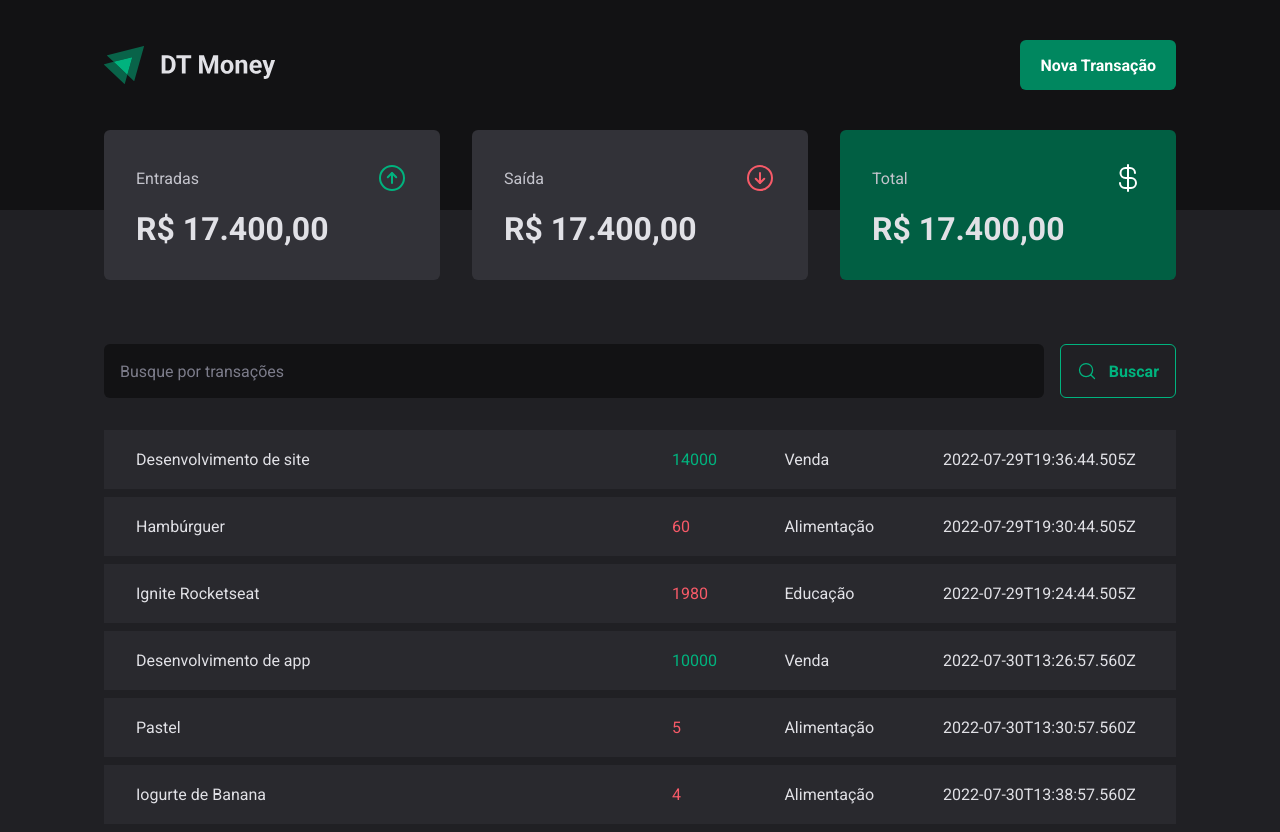
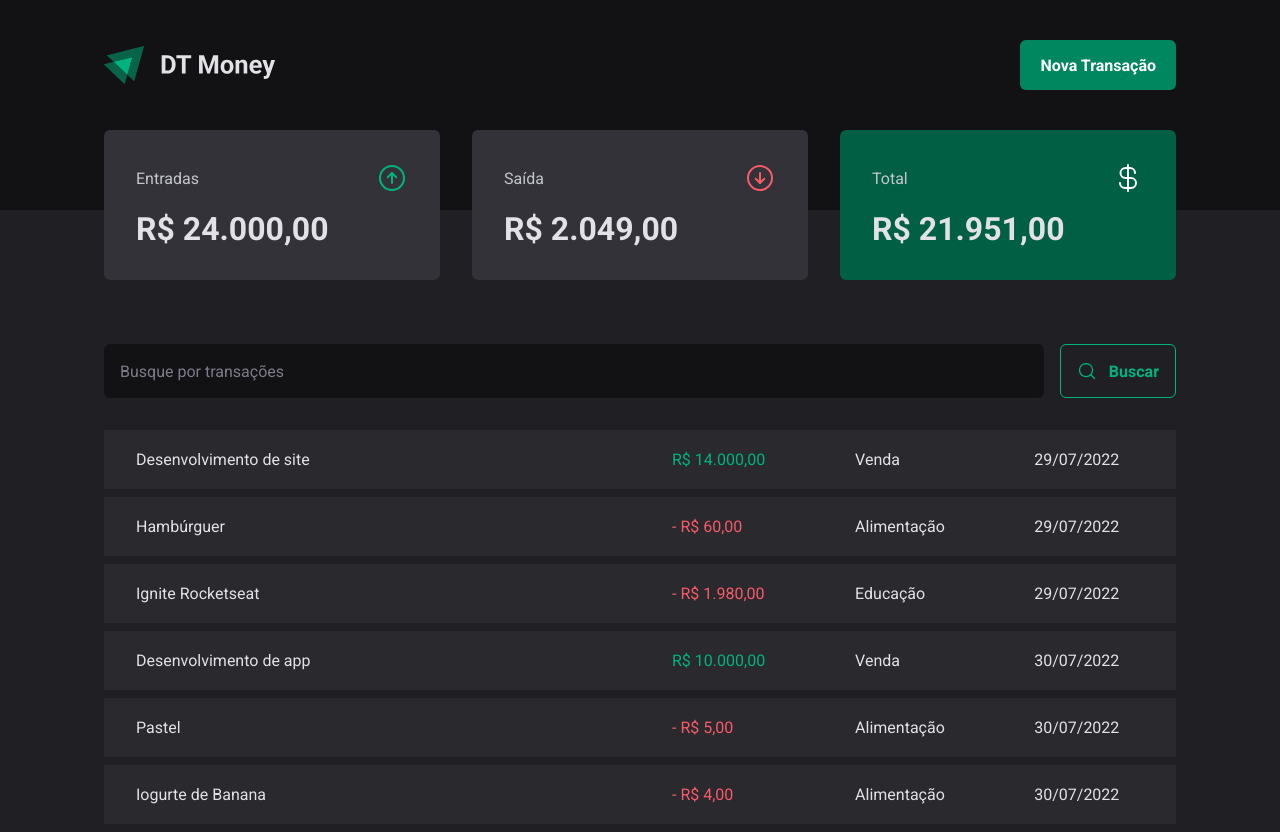
Before and after one commit to raphaelc484/03-DT-Money, a React (Vite) app: page / in a window 1280 px wide. Built offline with nearby package versions, Linux system fonts and the light colour scheme; data requests are answered from the project's data file.

Commit message:
add de calculadora de valores e hooks

```diff
--- a/src/App.tsx
+++ b/src/App.tsx
@@ -1,4 +1,5 @@
 import { ThemeProvider } from "styled-components";
+import { TransactionsProvicder } from "./contexts/TransactionsContext";
 import { Transaction } from "./pages/Transactions";
 import { GlobalStyle } from "./styles/global";
 import { defaultTheme } from "./styles/themes/default";
@@ -7,7 +8,9 @@
   return (
     <ThemeProvider theme={defaultTheme}>
       <GlobalStyle />
-      <Transaction />
+      <TransactionsProvicder>
+        <Transaction />
+      </TransactionsProvicder>
     </ThemeProvider>
   );
 }
--- a/src/components/Summary/index.tsx
+++ b/src/components/Summary/index.tsx
@@ -1,7 +1,13 @@
 import { SummaryCard, SummaryContainer } from "./styles";
 import { ArrowCircleDown, ArrowCircleUp, CurrencyDollar } from "phosphor-react";
+import { useContext } from "react";
+import { TransactionContext } from "../../contexts/TransactionsContext";
+import { priceFormatter } from "../../utils/formatter";
+import { useSummary } from "../../hooks/useSummary";
 
 export function Summary() {
+  const summary = useSummary();
+
   return (
     <SummaryContainer>
       <SummaryCard>
@@ -9,7 +15,7 @@
           <span>Entradas</span>
           <ArrowCircleUp size={32} color="#00b37e" />
         </header>
-        <strong>R$ 17.400,00</strong>
+        <strong>{priceFormatter.format(summary.income)}</strong>
       </SummaryCard>
 
       <SummaryCard>
@@ -17,7 +23,7 @@
           <span>Saída</span>
           <ArrowCircleDown size={32} color="#f75a68" />
         </header>
-        <strong>R$ 17.400,00</strong>
+        <strong>{priceFormatter.format(summary.outcome)}</strong>
       </SummaryCard>
 
       <SummaryCard variant="green">
@@ -25,7 +31,7 @@
           <span>Total</span>
           <CurrencyDollar size={32} color="#fff" />
         </header>
-        <strong>R$ 17.400,00</strong>
+        <strong>{priceFormatter.format(summary.total)}</strong>
       </SummaryCard>
     </SummaryContainer>
   );
--- /dev/null
+++ b/src/contexts/TransactionsContext.tsx
@@ -0,0 +1,40 @@
+import { createContext, ReactNode, useEffect, useState } from "react";
+
+interface Transactions {
+  id: number;
+  description: string;
+  type: "income" | "outcome";
+  category: string;
+  price: number;
+  createdAt: string;
+}
+
+interface TransactionContextType {
+  transactions: Transactions[];
+}
+
+interface TransactionContextProps {
+  children: ReactNode;
+}
+
+export const TransactionContext = createContext({} as TransactionContextType);
+
+export function TransactionsProvicder({ children }: TransactionContextProps) {
+  const [transactions, setTransactions] = useState<Transactions[]>([]);
+
+  async function loadTransacstions() {
+    const response = await fetch("http://localhost:3000/transactions");
+    const data = await response.json();
+
+    setTransactions(data);
+  }
+
+  useEffect(() => {
+    loadTransacstions();
+  }, []);
+  return (
+    <TransactionContext.Provider value={{ transactions }}>
+      {children}
+    </TransactionContext.Provider>
+  );
+}
--- /dev/null
+++ b/src/hooks/useSummary.ts
@@ -0,0 +1,26 @@
+import { useContext } from "react";
+import { TransactionContext } from "../contexts/TransactionsContext";
+
+export function useSummary() {
+  const { transactions } = useContext(TransactionContext);
+
+  const summary = transactions.reduce(
+    (acc, transaction) => {
+      if (transaction.type === "income") {
+        acc.income += transaction.price;
+        acc.total += transaction.price;
+      } else {
+        acc.outcome += transaction.price;
+        acc.total -= transaction.price;
+      }
+      return acc;
+    },
+    {
+      income: 0,
+      outcome: 0,
+      total: 0,
+    }
+  );
+
+  return summary;
+}
--- a/src/pages/Transactions/index.tsx
+++ b/src/pages/Transactions/index.tsx
@@ -1,6 +1,8 @@
-import { useEffect, useState } from "react";
+import { useContext, useEffect, useState } from "react";
 import { Header } from "../../components/Header";
 import { Summary } from "../../components/Summary";
+import { TransactionContext } from "../../contexts/TransactionsContext";
+import { dateFormatter, priceFormatter } from "../../utils/formatter";
 import { SearchForm } from "./components/SearchForm";
 import {
   PriceHightLight,
@@ -18,18 +20,7 @@
 }
 
 export function Transaction() {
-  const [transactions, setTransactions] = useState<TransactionsProps[]>([]);
-
-  async function loadTransacstions() {
-    const response = await fetch("http://localhost:3000/transactions");
-    const data = await response.json();
-
-    setTransactions(data);
-  }
-
-  useEffect(() => {
-    loadTransacstions();
-  }, []);
+  const { transactions } = useContext(TransactionContext);
 
   return (
     <div>
@@ -46,11 +37,14 @@
                   <td width="50%">{transaction.description}</td>
                   <td>
                     <PriceHightLight variant={transaction.type}>
-                      {transaction.price}
+                      {transaction.type === "outcome" && "- "}
+                      {priceFormatter.format(transaction.price)}
                     </PriceHightLight>
                   </td>
                   <td>{transaction.category}</td>
-                  <td>{transaction.createdAt}</td>
+                  <td>
+                    {dateFormatter.format(new Date(transaction.createdAt))}
+                  </td>
                 </tr>
               );
             })}
--- /dev/null
+++ b/src/utils/formatter.ts
@@ -0,0 +1,6 @@
+export const dateFormatter = new Intl.DateTimeFormat("pt-BR");
+
+export const priceFormatter = new Intl.NumberFormat("pt-BR", {
+  style: "currency",
+  currency: "BRL",
+});
```
